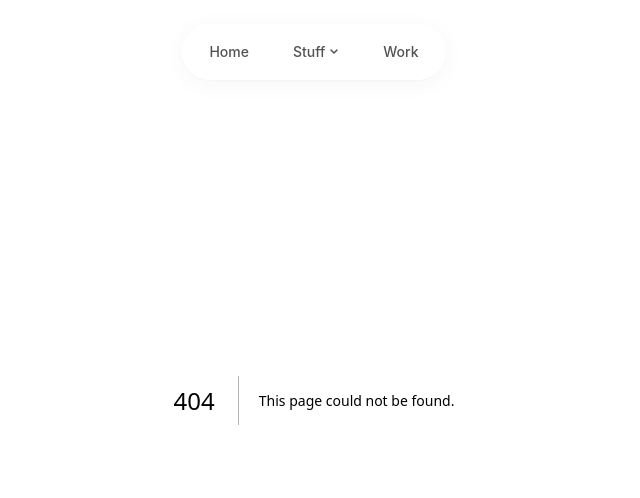
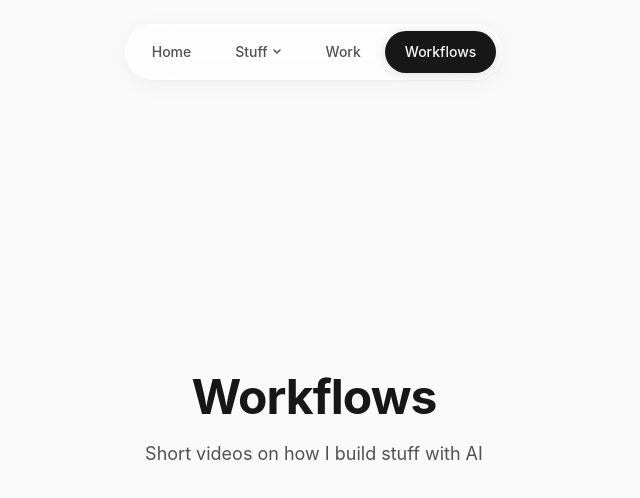
Before and after one commit to nitinm21/personal_site, a Next.js app: page /workflows in a window 1280 px wide. Before the commit this address had no page. Shown: the top 498 px of the page, without its empty margins (326-966 px from the left). Built offline with nearby package versions, Linux system fonts and the light colour scheme.

Commit message:
added workflows section and url route

```diff
--- a/app/stuff/blog/page.tsx
+++ b/app/stuff/blog/page.tsx
@@ -13,7 +13,6 @@ export default function BlogPage() {
         animate={{ opacity: 1, y: 0 }}
         transition={{ duration: 0.5, ease: [0.4, 0, 0.2, 1] }}
       >
-        <p className={styles.eyebrow}>Stuff / Blog</p>
         <h1 className={styles.heading}>Writing archive</h1>
         <p className={styles.subheading}>
           The latest posts from my Substack, focused on product thinking, strategy, and building.
--- /dev/null
+++ b/app/workflows/page.module.css
@@ -0,0 +1,31 @@
+.container {
+  min-height: 100vh;
+  display: flex;
+  align-items: center;
+  justify-content: center;
+  padding: 120px 24px 80px;
+}
+
+.content {
+  max-width: 640px;
+  width: 100%;
+  text-align: center;
+}
+
+.title {
+  font-size: clamp(2rem, 5vw, 3rem);
+  line-height: 1.1;
+  letter-spacing: -0.02em;
+  margin-bottom: 16px;
+}
+
+.description {
+  font-size: 1.125rem;
+  color: var(--text-secondary);
+}
+
+@media (max-width: 640px) {
+  .container {
+    padding: 100px 16px 60px;
+  }
+}
--- /dev/null
+++ b/app/workflows/page.tsx
@@ -0,0 +1,12 @@
+import styles from './page.module.css';
+
+export default function WorkflowsPage() {
+  return (
+    <div className={styles.container}>
+      <div className={styles.content}>
+        <h1 className={styles.title}>Workflows</h1>
+        <p className={styles.description}>Short videos on how I build stuff with AI</p>
+      </div>
+    </div>
+  );
+}
--- a/components/Navigation.tsx
+++ b/components/Navigation.tsx
@@ -162,6 +162,24 @@ export default function Navigation() {
             </motion.div>
           </Link>
 
+          {/* Workflows */}
+          <Link href="/workflows" className={styles.linkWrapper}>
+            <motion.div
+              className={`${styles.pill} ${pathname === '/workflows' ? styles.active : ''}`}
+              whileHover={{ scale: 1.02 }}
+              whileTap={{ scale: 0.98 }}
+            >
+              {pathname === '/workflows' && (
+                <motion.div
+                  className={styles.activeBg}
+                  layoutId="activeNav"
+                  transition={{ type: 'spring', stiffness: 380, damping: 30 }}
+                />
+              )}
+              <span className={styles.label}>Workflows</span>
+            </motion.div>
+          </Link>
+
           {/* View Toggle - only on coverflow-enabled pages */}
           <AnimatePresence>
             {showViewToggle && (
```
Also changed, not shown: app/stuff/blog/page.module.css (+0 -9 lines).
